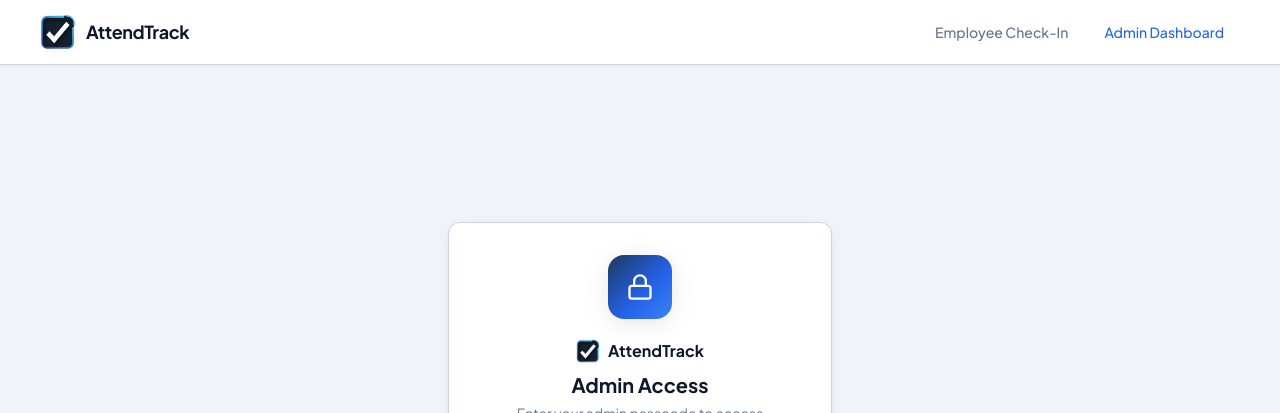
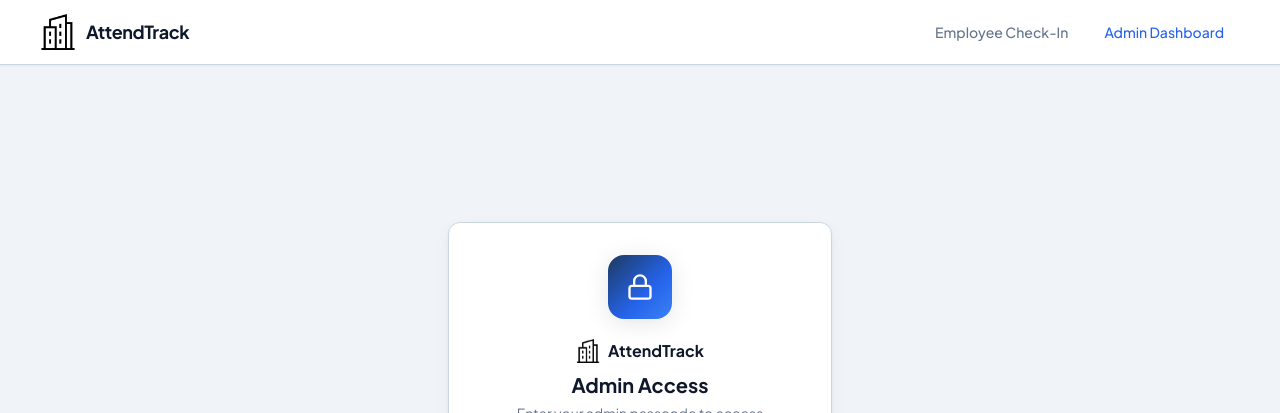
Before and after one commit to dexter00018/Hamdan-Office-, a Next.js app in the folder attendtrack/: page /admin-dashboard in a window 1280 px wide. Shown: the top 413 px of the page. Built offline with nearby package versions, Linux system fonts and the light colour scheme.

Commit message:
Removed seedMockData and updated Hamdan logo

```diff
--- a/attendtrack/src/app/admin-dashboard/components/AdminDashboardClient.tsx
+++ b/attendtrack/src/app/admin-dashboard/components/AdminDashboardClient.tsx
@@ -6,7 +6,8 @@
 import AttendanceTable from './AttendanceTable';
 import PasscodeGate from './PasscodeGate';
 import { ToastContainer, ToastMessage } from '@/components/ui/Toast';
-import { getAllRecords, seedMockData, AttendanceRecord } from '@/lib/attendanceStore';
+// Inalis ang seedMockData dito para hindi na mag-load ang dummy records
+import { getAllRecords, AttendanceRecord } from '@/lib/attendanceStore';
 
 // Recharts components are client-only — dynamically imported to prevent SSR mismatch
 const AttendanceTrendChart = dynamic(() => import('./AttendanceTrendChart'), { ssr: false });
@@ -101,7 +102,6 @@
 }
 
 function exportToCSV(records: AttendanceRecord[]) {
-  // Backend integration point: replace with server-side export endpoint
   const headers = ['ID', 'Employee Name', 'Employee ID', 'Date', 'Time In', 'Time Out', 'Duration', 'Status', 'Has Signature'];
   const rows = records.map((r) => [
     r.id,
@@ -150,9 +150,11 @@
   }, []);
 
   const loadRecords = useCallback(() => {
-    // Backend integration point: GET /api/attendance/records
     setLoading(true);
-    seedMockData();
+
+    // Ni-comment out ang seedMockData() para hindi na mag-generate ng dummy data.
+    // seedMockData();
+
     setTimeout(() => {
       const all = getAllRecords();
       setRecords(all);
@@ -235,7 +237,7 @@
         </div>
       </div>
 
-      {/* KPI Bento Grid — 6 cards: 3+3 */}
+      {/* KPI Bento Grid */}
       {loading ? (
         <div className="grid grid-cols-1 sm:grid-cols-2 lg:grid-cols-3 xl:grid-cols-3 2xl:grid-cols-6 gap-4">
           {Array.from({ length: 6 }, (_, i) => (
@@ -301,7 +303,6 @@
 
       {/* Charts Row */}
       <div className="grid grid-cols-1 lg:grid-cols-2 xl:grid-cols-2 2xl:grid-cols-2 gap-5">
-        {/* 14-Day Trend */}
         <div className="card-elevated p-5">
           <div className="mb-4">
             <h2 className="text-sm font-semibold text-foreground">14-Day Attendance Trend</h2>
@@ -314,7 +315,6 @@
           )}
         </div>
 
-        {/* Weekly Status Distribution */}
         <div className="card-elevated p-5">
           <div className="mb-4">
             <h2 className="text-sm font-semibold text-foreground">Weekly Status Distribution</h2>
--- a/attendtrack/src/components/ui/AppLogo.tsx
+++ b/attendtrack/src/components/ui/AppLogo.tsx
@@ -13,7 +13,7 @@
 }
 
 const AppLogo = memo(function AppLogo({
-  src = '/assets/images/app_logo.png',
+  src = '/assets/images/logo.png',
   iconName = 'SparklesIcon',
   size = 64,
   className = '',
```
Also changed, not shown: attendtrack/public/assets/images/hamdan-logo.jpeg (added), attendtrack/public/assets/images/logo.png (added).
